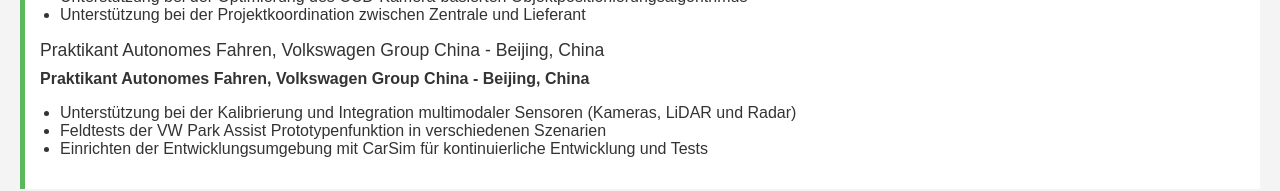
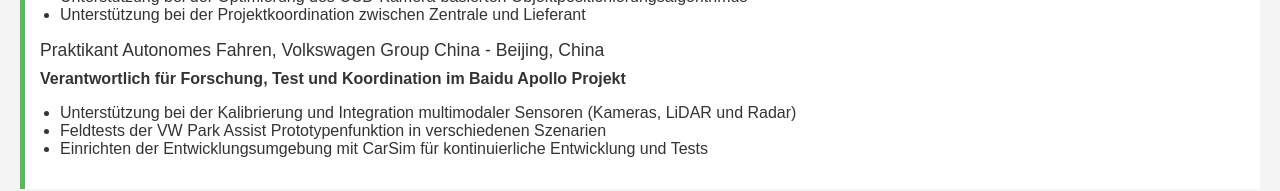
Before and after one commit to zctqweee/Cloud-resume-challenge, a plain HTML site: page index.html in a window 1280 px wide. Shown: the part 509-700 px from the top of the page. Drawn offline with Linux system fonts and the light colour scheme.

Commit message:
Update index.html

```diff
--- a/index.html
+++ b/index.html
@@ -39,7 +39,7 @@
         </ul>
 
         <p class="SubtitleSpace">Praktikant Autonomes Fahren, Volkswagen Group China - Beijing, China</p>
-        <p class="ParagraphSpace"><b>Praktikant Autonomes Fahren, Volkswagen Group China - Beijing, China</b></p>
+        <p class="ParagraphSpace"><b>Verantwortlich für Forschung, Test und Koordination im Baidu Apollo Projekt</b></p>
         <ul>
             <li>Unterstützung bei der Kalibrierung und Integration multimodaler Sensoren (Kameras, LiDAR und
                 Radar)</li>
```
